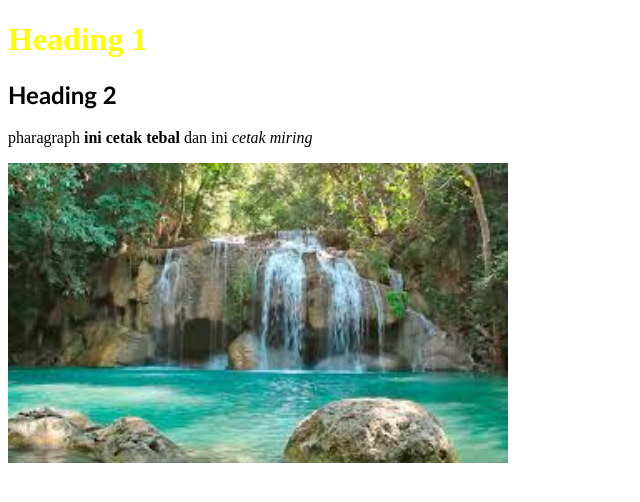
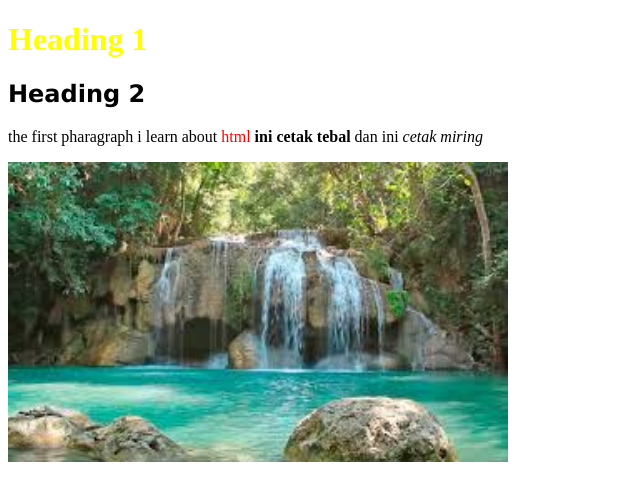
Before and after one commit to mjafars/-mjafars-.github.io, a plain HTML site: page index.html in a window 1280 px wide. Shown: the whole page, without its empty margins (0-640 px from the left). Drawn offline with Linux system fonts and the light colour scheme.

Commit message:
Update index.html

```diff
--- a/index.html
+++ b/index.html
@@ -5,8 +5,8 @@
 </head>
 <body>
 	<h1 style="color:yellow;"> Heading 1</h1>
-	<h2 style="font-family:calibri;">Heading 2</h2>
-	<p> pharagraph <strong>ini cetak tebal</strong> dan ini <em>cetak miring</em></p>
+	<h2 style="font-family:verdana;">Heading 2</h2>
+	<p> the first pharagraph i learn about <span style="color: red;">html</span> <strong>ini cetak tebal</strong> dan ini <em>cetak miring</em></p>
 
 	<img src="img/images1.jpeg" alt="ini gambar air terjun" width="500px" height="300px">
 </body>
```
